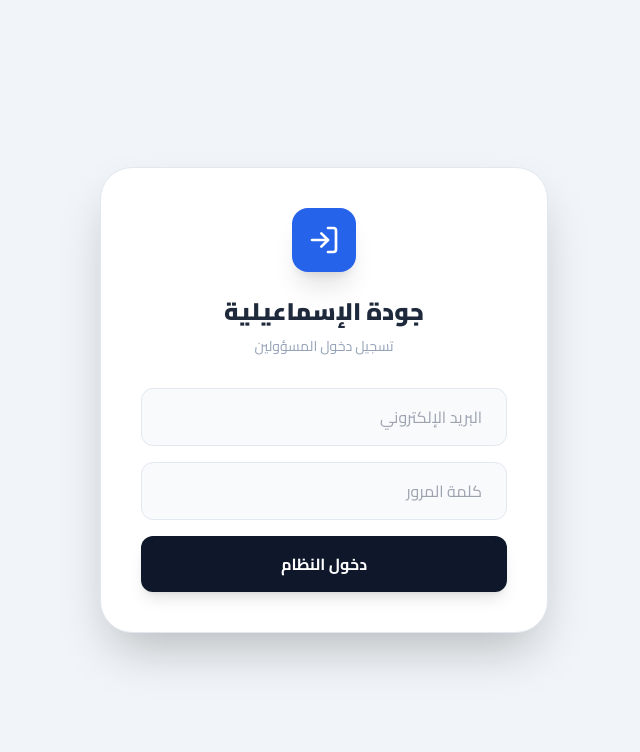
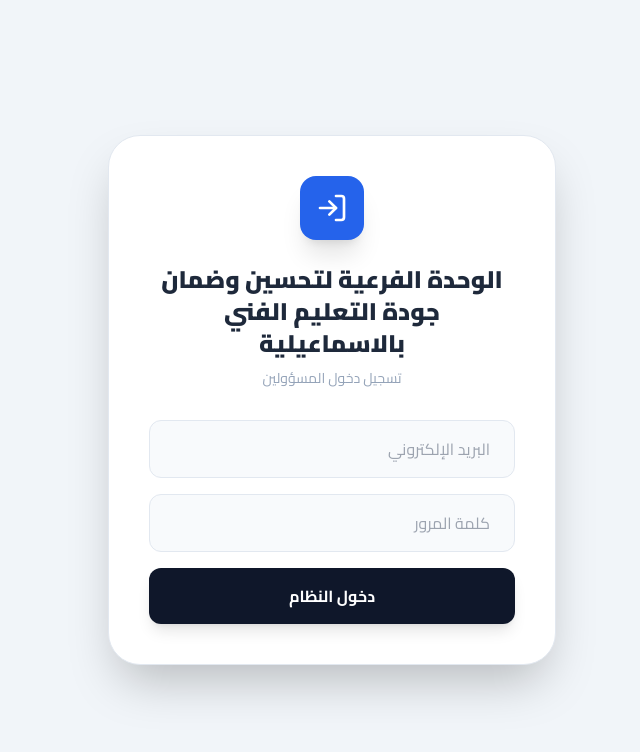
Before and after one commit to Alaafared/Quality-of-Technical-Education, a React (Vite) app: page / in a window 1280 px wide. Shown: the top 752 px of the page, without its empty margins (468-1108 px from the left). Built offline with nearby package versions, Linux system fonts and the light colour scheme; no server answers; the database is empty.

Commit message:
Update App.tsx

```diff
--- a/App.tsx
+++ b/App.tsx
@@ -280,7 +280,7 @@ const App: React.FC = () => {
             <div className="bg-blue-600 w-16 h-16 rounded-2xl flex items-center justify-center mx-auto mb-6 text-white shadow-xl">
               <LogIn size={32} />
             </div>
-            <h1 className="text-2xl font-black text-slate-800">جودة الإسماعيلية</h1>
+            <h1 className="text-2xl font-black text-slate-800">الوحدة الفرعية لتحسين وضمان جودة التعليم الفني بالاسماعيلية </h1>
             <p className="text-slate-400 text-sm mt-2">تسجيل دخول المسؤولين</p>
           </div>
 
```
